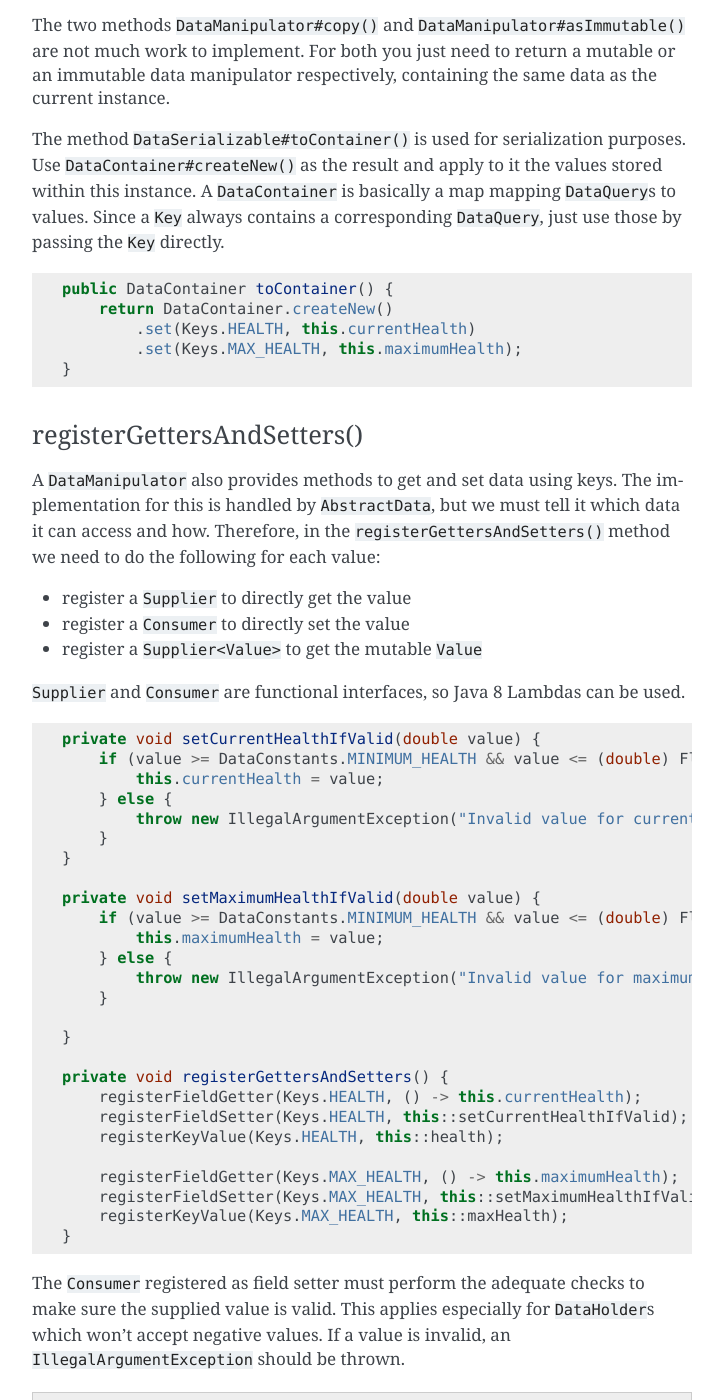
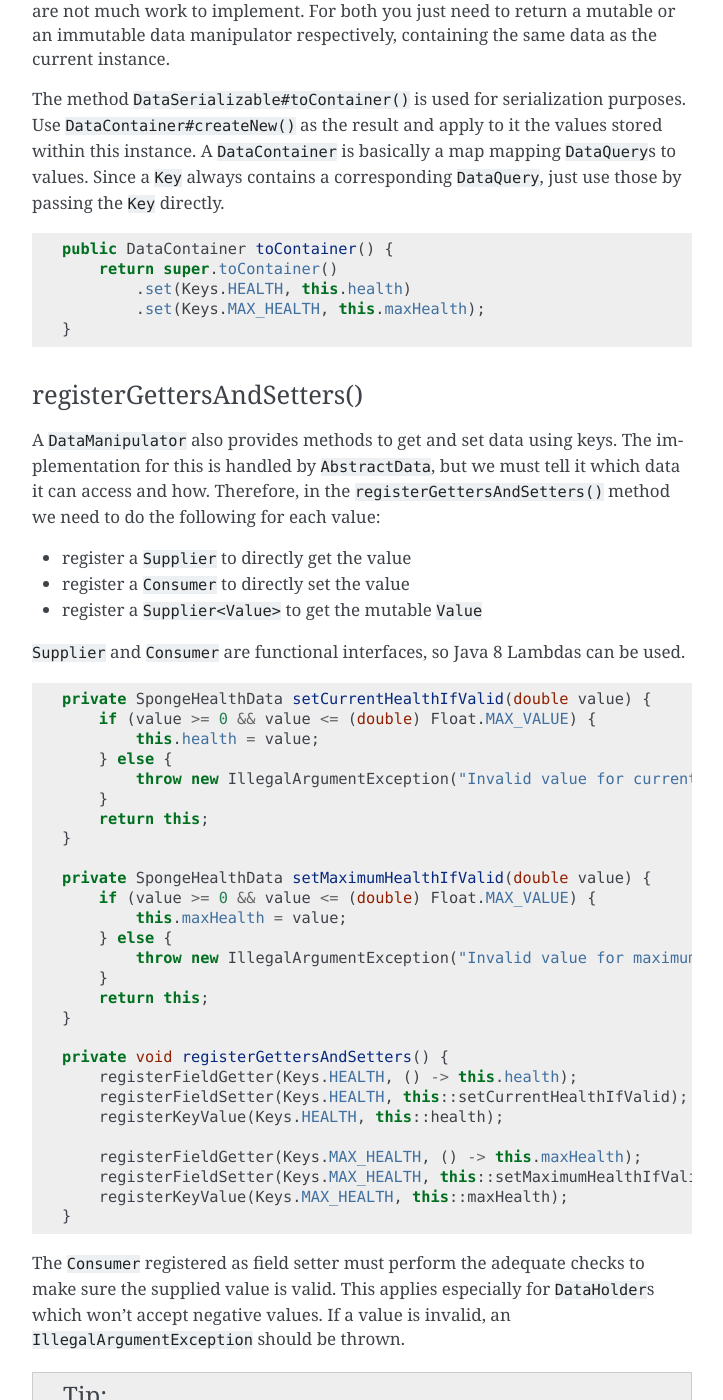
Before and after one commit to SpongePowered/SpongeDocs, a Sphinx documentation site: the page built from source/contributing/implementation/datamanipulator.rst, in a window 1280 px wide and 1400 px high, scrolled down 3292 px. Shown: the whole window, without its empty margins (388-1111 px from the left). Built offline with Sphinx 7.4.7, drawn with Linux system fonts in a browser that asks for light colours; pages that are not in the unit, such as notebooks, are missing from menus; cross-references to code outside the pages are shown as plain code; some of the changed text lies outside the part shown.

Commit message:
Fix implementing sponge provided data manipulator

```diff
--- a/source/contributing/implementation/datamanipulator.rst
+++ b/source/contributing/implementation/datamanipulator.rst
@@ -52,7 +52,7 @@
     import org.spongepowered.common.data.manipulator.mutable.common.AbstractData;
     import org.spongepowered.common.data.manipulator.mutable.entity.SpongeHealthData;
     import org.spongepowered.common.data.processor.common.AbstractEntityDataProcessor;
-    import org.spongepowered.common.data.util.DataConstants;
+    import org.spongepowered.common.util.Constants;
     import org.spongepowered.common.data.util.NbtDataUtil;
     import org.spongepowered.common.registry.type.data.KeyRegistryModule;
 
@@ -94,20 +94,18 @@
 
     import static com.google.common.base.Preconditions.checkArgument;
 
-    import org.spongepowered.common.data.util.DataConstants;
-
     public class SpongeHealthData extends AbstractData<HealthData, ImmutableHealthData> implements HealthData {
 
         private double health;
         private double maxHealth;
 
         public SpongeHealthData() {
-            this(DataConstants.DEFAULT_HEALTH, DataConstants.DEFAULT_HEALTH);
+            this(20D, 20D);
         }
 
         public SpongeHealthData(double health, double maxHealth) {
             super(HealthData.class);
-            checkArgument(maxHealth > DataConstants.MINIMUM_HEALTH);
+            checkArgument(maxHealth > 0);
             this.health = health;
             this.maxHealth = maxHealth;
             registerGettersAndSetters();
@@ -136,10 +134,10 @@
 
     public MutableBoundedValue<Double> health() {
         return SpongeValueFactory.boundedBuilder(Keys.HEALTH)
-            .minimum(DataConstants.MINIMUM_HEALTH)
-            .maximum(this.maximumHealth)
-            .defaultValue(this.maximumHealth)
-            .actualValue(this.currentHealth)
+            .minimum(0)
+            .maximum(this.maxHealth)
+            .defaultValue(this.maxHealth)
+            .actualValue(this.health)
             .build();
     }
 
@@ -164,9 +162,9 @@
 .. code-block:: java
 
     public DataContainer toContainer() {
-        return DataContainer.createNew()
-            .set(Keys.HEALTH, this.currentHealth)
-            .set(Keys.MAX_HEALTH, this.maximumHealth);
+        return super.toContainer()
+            .set(Keys.HEALTH, this.health)
+            .set(Keys.MAX_HEALTH, this.maxHealth);
     }
 
 registerGettersAndSetters()
@@ -184,29 +182,30 @@
 
 .. code-block:: java
 
-    private void setCurrentHealthIfValid(double value) {
-        if (value >= DataConstants.MINIMUM_HEALTH && value <= (double) Float.MAX_VALUE) {
-            this.currentHealth = value;
+    private SpongeHealthData setCurrentHealthIfValid(double value) {
+        if (value >= 0 && value <= (double) Float.MAX_VALUE) {
+            this.health = value;
         } else {
             throw new IllegalArgumentException("Invalid value for current health");
         }
+        return this;
     }
 
-    private void setMaximumHealthIfValid(double value) {
-        if (value >= DataConstants.MINIMUM_HEALTH && value <= (double) Float.MAX_VALUE) {
-            this.maximumHealth = value;
+    private SpongeHealthData setMaximumHealthIfValid(double value) {
+        if (value >= 0 && value <= (double) Float.MAX_VALUE) {
+            this.maxHealth = value;
         } else {
             throw new IllegalArgumentException("Invalid value for maximum health");
         }
-
+        return this;
     }
 
     private void registerGettersAndSetters() {
-        registerFieldGetter(Keys.HEALTH, () -> this.currentHealth);
+        registerFieldGetter(Keys.HEALTH, () -> this.health);
         registerFieldSetter(Keys.HEALTH, this::setCurrentHealthIfValid);
         registerKeyValue(Keys.HEALTH, this::health);
 
-        registerFieldGetter(Keys.MAX_HEALTH, () -> this.maximumHealth);
+        registerFieldGetter(Keys.MAX_HEALTH, () -> this.maxHealth);
         registerFieldSetter(Keys.MAX_HEALTH, this::setMaximumHealthIfValid);
         registerKeyValue(Keys.MAX_HEALTH, this::maxHealth);
     }
@@ -218,7 +217,7 @@
 .. tip::
 
     The validity criteria for those setters are the same as for the respective ``Value`` object, so you might delegate
-    the validity check to a call of ``this.health().set()`` and just set ``this.currentHealth = value`` if the first
+    the validity check to a call of ``this.health().set()`` and just set ``this.health = value`` if the first
     line has not thrown an exception yet.
 
 That's it. The ``DataManipulator`` should be done now.
@@ -253,13 +252,15 @@
 
 .. code-block:: java
 
-    this.register(Key.builder()
+    import static org.spongepowered.api.data.DataQuery.of;
+
+    this.register("health", Key.builder()
             .type(TypeTokens.BOUNDED_DOUBLE_VALUE_TOKEN)
             .id("health")
             .name("Health")
             .query(of("Health"))
             .build());
-    this.register(Key.builder()
+    this.register("max_health", Key.builder()
             .type(TypeTokens.BOUNDED_DOUBLE_VALUE_TOKEN)
             .id("max_health")
             .name("Max Health")
@@ -511,9 +512,9 @@
     @Override
     protected MutableBoundedValue<Double> constructValue(Double health) {
         return SpongeValueFactory.boundedBuilder(Keys.HEALTH)
-            .minimum(DataConstants.MINIMUM_HEALTH)
+            .minimum(0D)
             .maximum(((Float) Float.MAX_VALUE).doubleValue())
-            .defaultValue(DataConstants.DEFAULT_HEALTH)
+            .defaultValue(20D)
             .actualValue(health)
             .build();
     }
@@ -539,7 +540,7 @@
 
     @Override
     protected boolean set(EntityLivingBase container, Double value) {
-        if (value >= DataConstants.MINIMUM_HEALTH && value <= (double) Float.MAX_VALUE) {
+        if (value >= 0 && value <= (double) Float.MAX_VALUE) {
             container.setHealth(value.floatValue());
             return true;
         }
```
